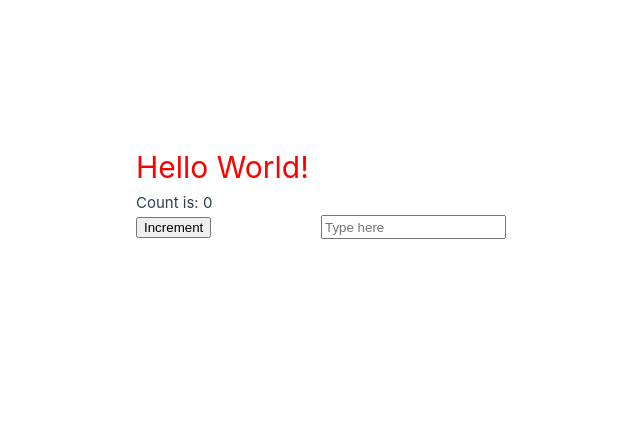
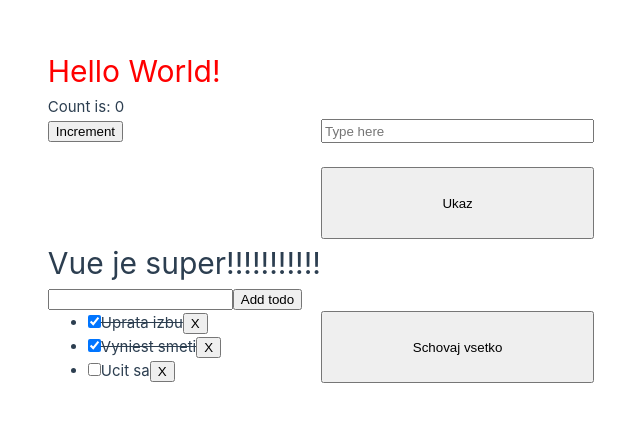
Before and after one commit to dominikhalvonik/frontendove-technologie, a Vue app in the folder vue-project/: page / in a window 1280 px wide. Shown: the part 185-606 px from the top of the page, without its empty margins (319-959 px from the left). Built offline with nearby package versions, Linux system fonts and the light colour scheme.

Commit message:
v-if, v-for, computed

```diff
--- a/vue-project/src/App.vue
+++ b/vue-project/src/App.vue
@@ -3,10 +3,32 @@
     <p>Count is: {{ counter.count }}</p><br>
     <p><button @click="increment">Increment</button></p>
     <input v-model="text" placeholder="Type here"><br>
-    <p>{{ text }}</p><br>
+    <p>{{ text }}</p><br><br><br>
+
+    <button @click="toggle">Ukaz</button>
+    <h1 v-if="mega">Vue je super!!!!!!!!!!!</h1>
+    <h1 v-else>React je super!!!!!!!!!!!!</h1>
+    <br><br>
+    <form @submit.prevent="addTodo">
+        <input v-model="newTodo">
+        <button>Add todo</button>
+    </form>
+    <br>
+    <ul>
+        <li v-for="todo in filteredTodos" :key="todo.id">
+            <input type="checkbox" v-model="todo.done">
+            <span :class="{done: todo.done}">{{ todo.text }}</span>
+            <button @click="removeTodo(todo)">X</button>
+        </li>
+    </ul>
+    <button @click="hideCompleted = !hideCompleted">
+        {{ hideCompleted ? 'Ukaz vsetko' : 'Schovaj vsetko' }}
+    </button>
 </template>
 
 <script>
+let id = 0
+
 export default {
     data() {
         return {
@@ -15,13 +37,38 @@ export default {
                 count: parseInt(localStorage.getItem("counter")) || 0
             },
             titleStyle: 'title',
-            text: ''
+            text: '',
+            mega: true,
+            newTodo: '',
+            todos: [
+                {id: id++, text: 'Uprata izbu', done: true},
+                {id: id++, text: 'Vyniest smeti', done: true},
+                {id: id++, text: 'Ucit sa', done: false}
+            ],
+            hideCompleted: false,
+        }
+    },
+    computed: {
+        filteredTodos() {
+            return this.hideCompleted
+            ? this.todos.filter((t) => !t.done)
+            :this.todos
         }
     },
     methods: {
         increment() {
             this.counter.count++
             localStorage.setItem("counter", this.counter.count)
+        },
+        toggle() {
+            this.mega = !this.mega
+        },
+        addTodo() {
+            this.todos.push({id: id++, text: this.newTodo, done: false})
+            this.newTodo = ''
+        },
+        removeTodo(todo) {
+            this.todos = this.todos.filter((t) => t !== todo)
         }
     }
 }
@@ -31,4 +78,8 @@ export default {
 .title {
     color: red;
 }
+
+.done {
+    text-decoration: line-through;
+}
 </style>
```
